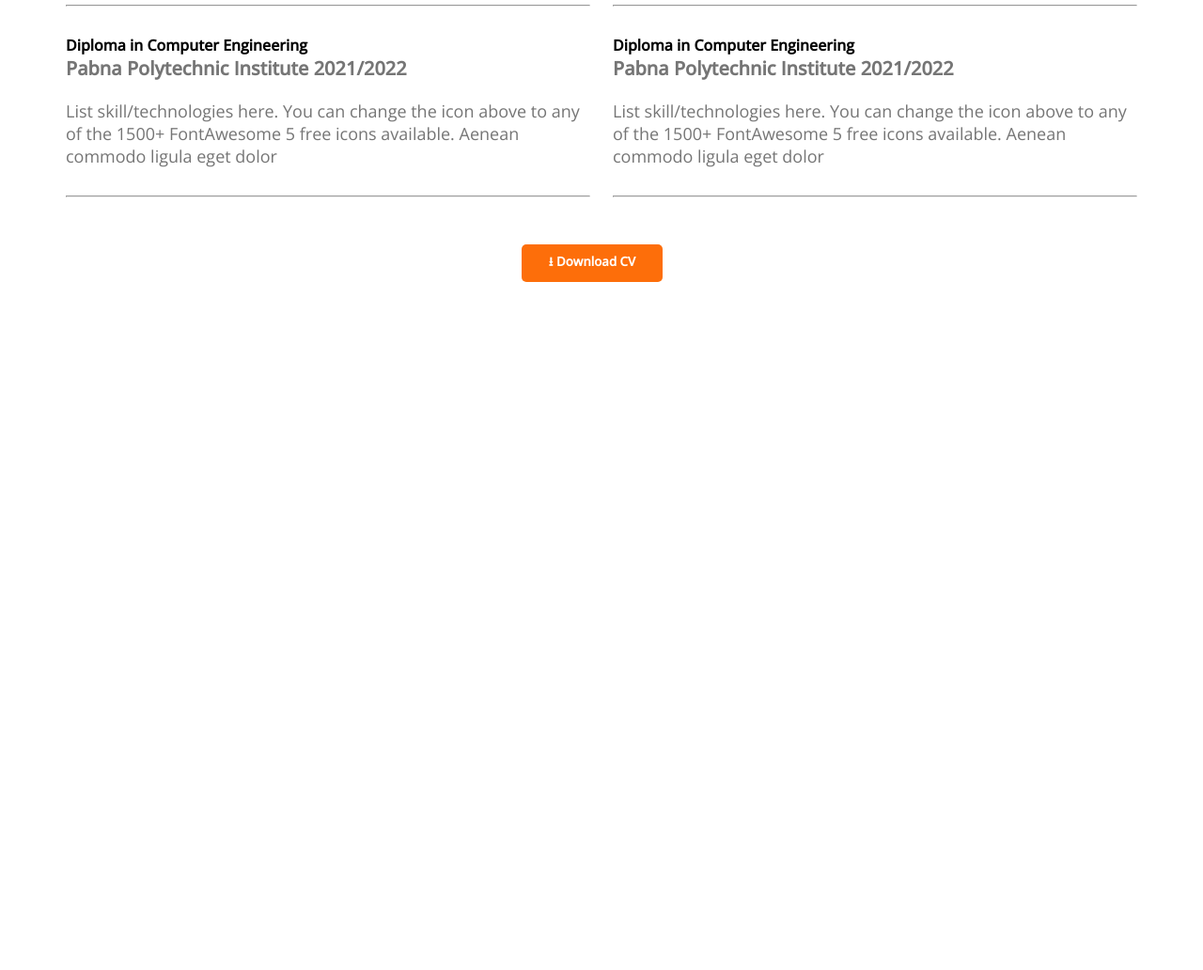
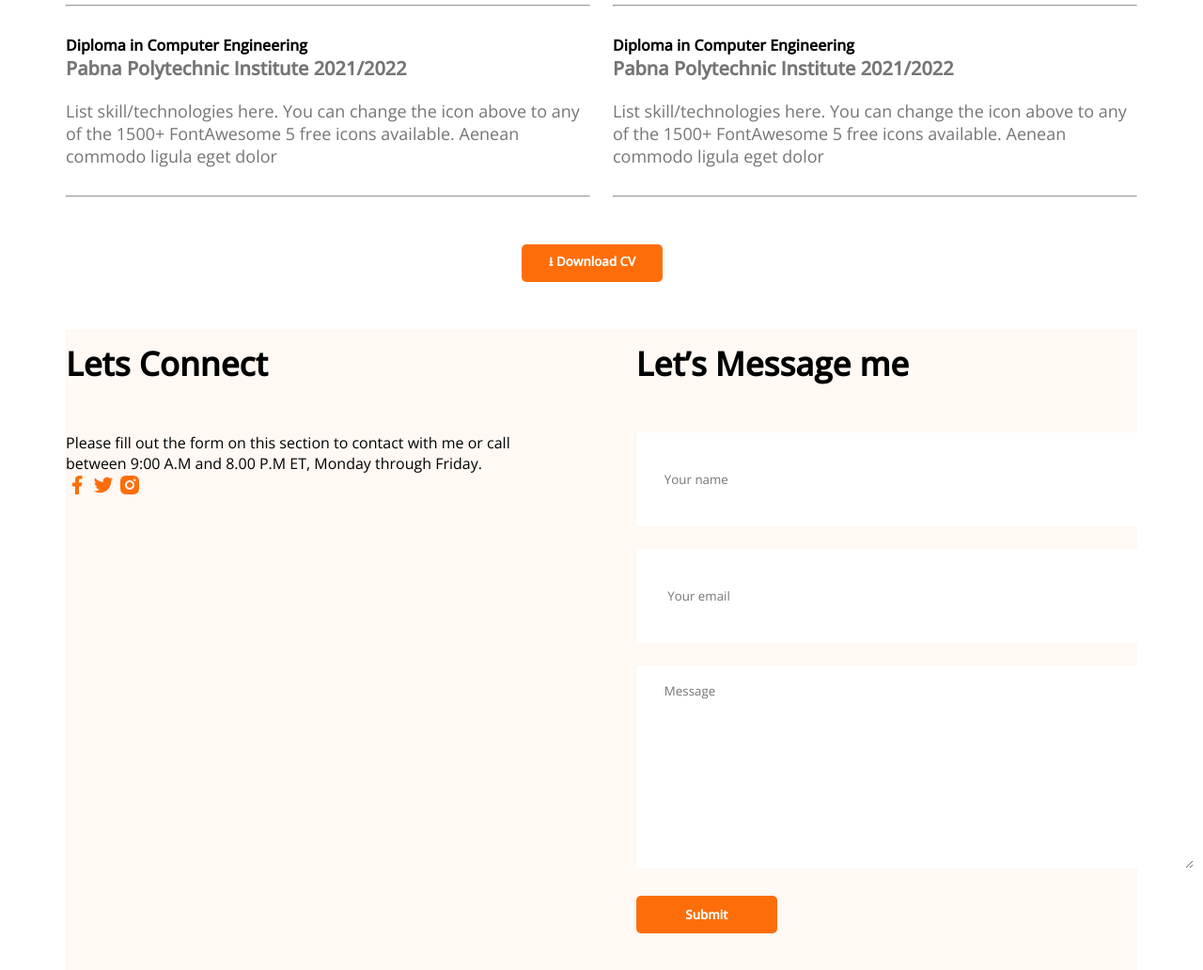
Before and after one commit to jakariacst318/protflio, a plain HTML site: page porflio.html in a window 1280 px wide. Shown: the part 2688-3720 px from the top of the page at 94% size. Before the commit the page ends 2988 px from the top, so only its background shows below. Drawn offline with nearby package versions, Linux system fonts and the light colour scheme; a web font is replaced by a local one.

```diff
--- a/porflio.html
+++ b/porflio.html
@@ -175,6 +175,32 @@
                 <button class="btn">&#11123; Download CV </button>
             </div>
       </section>
+      <!-- contact-section -->
+      <section class="contact">
+        <div>
+            <h3 class="section-title">Lets Connect</h3>
+            <p class="section-title1">Please fill out the form on this section to contact with me or call between
+                9:00 A.M and 8.00 P.M ET, Monday through Friday.</p>
+                <a href="">
+                    <img src="/icons socile/facebook.png" alt="">
+                </a>
+                <a href="">
+                    <img src="/icons socile/twitter.png" alt="">
+                </a>
+                <a href="">
+                    <img src="/icons socile/insta.png" alt="">
+                </a>
+        </div>
+        <div>
+            <h3 class="section-title">Let’s Message me</h3>
+            <form action="">
+                <input type="text" name="" id="" placeholder="Your name">
+               <input type="email" name="" id=""placeholder=" Your email">
+                <textarea name="" id="" cols="30" rows="10"placeholder="Message"></textarea>
+                <input class="btn" type="button" value="Submit">
+            </form>
+        </div>
+      </section>
     </main>
 
 </body>
--- a/style.css
+++ b/style.css
@@ -186,5 +186,29 @@
 }
 .resume-btn{
     margin-top: 50px;
+    margin-bottom: 50px;
     text-align: center;
 }
+/* contact style */
+.contact{
+    display: flex;
+    gap: 100px;
+    background: #fff8f3;
+    padding: 13px 0px 200px;
+}
+.contact .section-title{
+    text-align:left;
+}
+.contact input[type="text"], input[type="email"], textarea{
+    margin-bottom: 24px;
+    border: 0;
+    width: 100%;
+    padding : 18px 30px;
+}
+input{
+
+    height: 64px;
+}
+.contact a{
+    text-decoration: none;
+}
```
